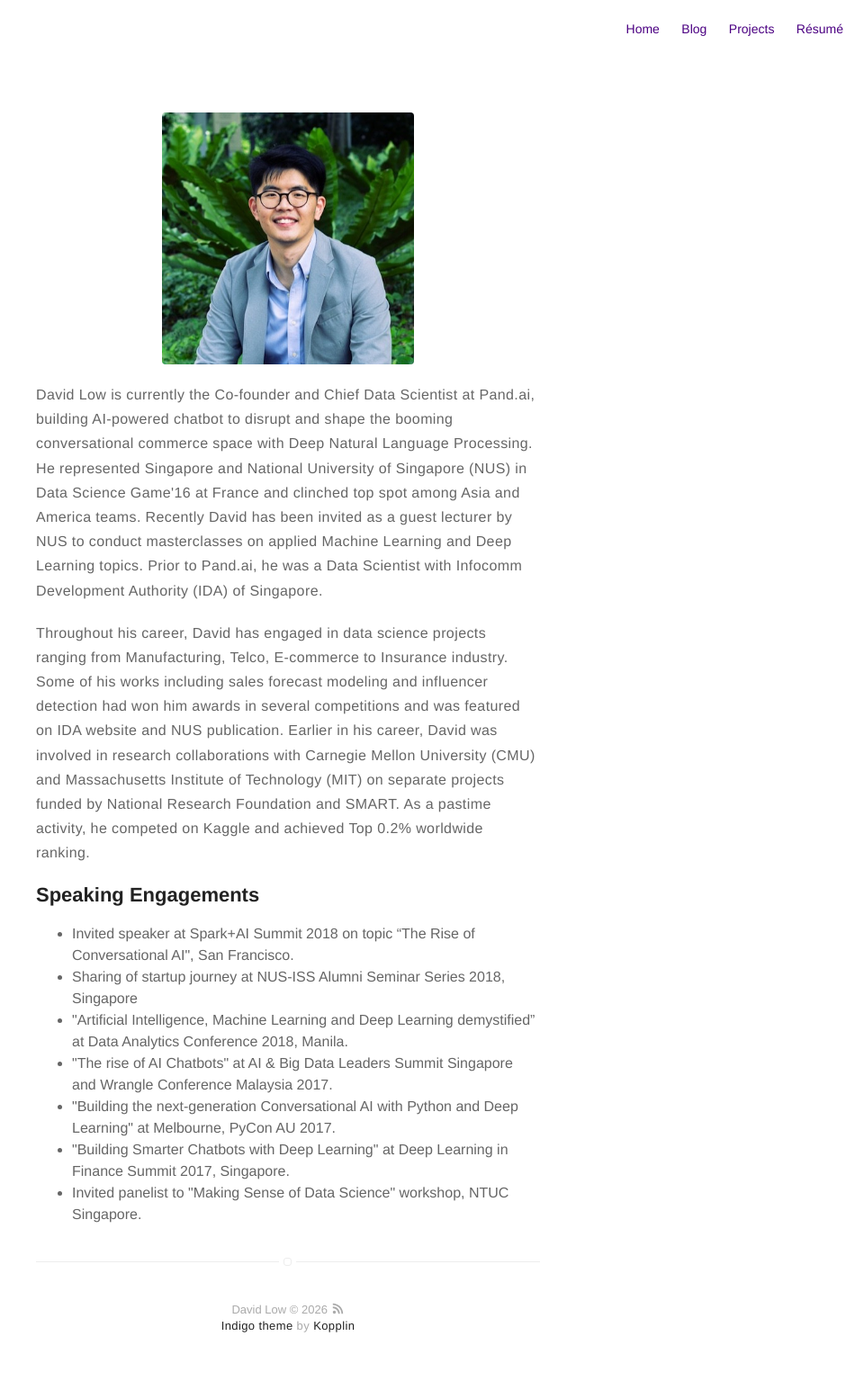
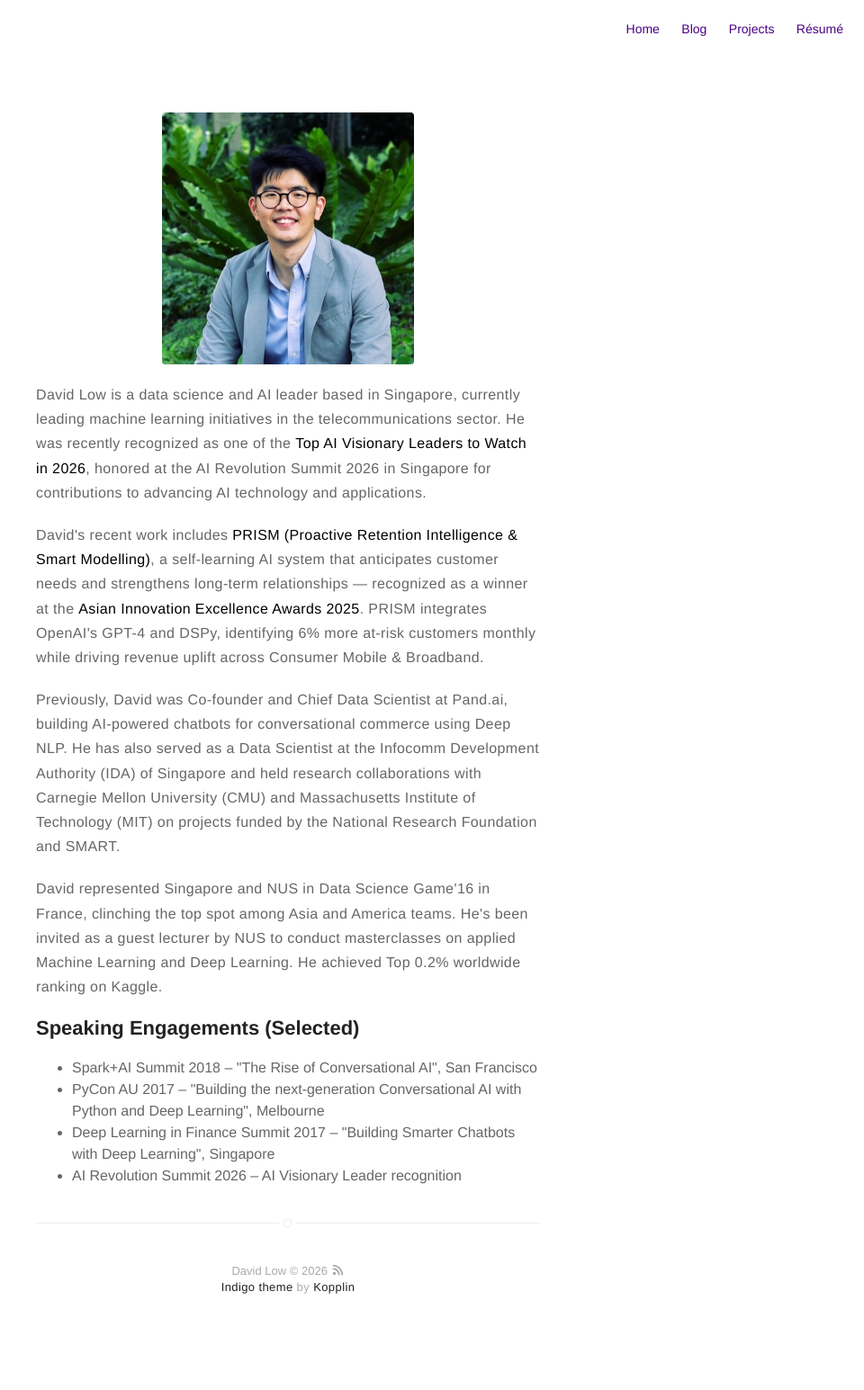
Before and after one commit to davidlowjw/davidlowjw.github.io, a Jekyll site: the page built from about.md, in a window 1280 px wide. Shown: the whole page at 90% size, without its empty margins (320-1280 px from the left). Built offline with Jekyll 4.4.1, drawn with Linux system fonts in a browser that asks for light colours; after the commit the page ends 1502 px from its top, so only the background shows below that.

Commit message:
Update bio: add PRISM, Singtel work, and 2025-2026 awards

```diff
--- a/about.md
+++ b/about.md
@@ -4,18 +4,18 @@ layout: page
 ---
 ![Profile Image]({{ site.url }}/{{ site.picture }})
 
-<p>David Low is currently the Co-founder and Chief Data Scientist at Pand.ai, building AI-powered chatbot to disrupt and shape the booming conversational commerce space with Deep Natural Language Processing. He represented Singapore and National University of Singapore (NUS) in Data Science Game'16 at France and clinched top spot among Asia and America teams. Recently David has been invited as a guest lecturer by NUS to conduct masterclasses on applied Machine Learning and Deep Learning topics. Prior to Pand.ai, he was a Data Scientist with Infocomm Development Authority (IDA) of Singapore.  </p>
+<p>David Low is a data science and AI leader based in Singapore, currently leading machine learning initiatives in the telecommunications sector. He was recently recognized as one of the <strong>Top AI Visionary Leaders to Watch in 2026</strong>, honored at the AI Revolution Summit 2026 in Singapore for contributions to advancing AI technology and applications.</p>
 
-<p>Throughout his career, David has engaged in data science projects ranging from Manufacturing, Telco, E-commerce to Insurance industry. Some of his works including sales forecast modeling and influencer detection had won him awards in several competitions and was featured on IDA website and NUS publication. Earlier in his career, David was involved in research collaborations with Carnegie Mellon University (CMU) and Massachusetts Institute of Technology (MIT) on separate projects funded by National Research Foundation and SMART. As a pastime activity, he competed on Kaggle and achieved Top 0.2% worldwide ranking.</p>
+<p>David's recent work includes <strong>PRISM (Proactive Retention Intelligence & Smart Modelling)</strong>, a self-learning AI system that anticipates customer needs and strengthens long-term relationships — recognized as a winner at the <strong>Asian Innovation Excellence Awards 2025</strong>. PRISM integrates OpenAI's GPT-4 and DSPy, identifying 6% more at-risk customers monthly while driving revenue uplift across Consumer Mobile & Broadband.</p>
 
-<h2>Speaking Engagements</h2>
+<p>Previously, David was Co-founder and Chief Data Scientist at Pand.ai, building AI-powered chatbots for conversational commerce using Deep NLP. He has also served as a Data Scientist at the Infocomm Development Authority (IDA) of Singapore and held research collaborations with Carnegie Mellon University (CMU) and Massachusetts Institute of Technology (MIT) on projects funded by the National Research Foundation and SMART.</p>
 
+<p>David represented Singapore and NUS in Data Science Game'16 in France, clinching the top spot among Asia and America teams. He's been invited as a guest lecturer by NUS to conduct masterclasses on applied Machine Learning and Deep Learning. He achieved Top 0.2% worldwide ranking on Kaggle.</p>
+
+<h2>Speaking Engagements (Selected)</h2>
 <ul class="event">
-	<li>Invited speaker at Spark+AI Summit 2018 on topic “The Rise of Conversational AI", San Francisco. </li>
-	<li>Sharing of startup journey at NUS-ISS Alumni Seminar Series 2018, Singapore</li>
-	<li>"Artificial Intelligence, Machine Learning and Deep Learning demystified” at Data Analytics Conference 2018, Manila. </li>
-	<li>"The rise of AI Chatbots" at AI & Big Data Leaders Summit Singapore and Wrangle Conference Malaysia 2017.</li>
-	<li>"Building the next-generation Conversational AI with Python and Deep Learning" at Melbourne, PyCon AU 2017.</li>
-	<li>"Building Smarter Chatbots with Deep Learning" at Deep Learning in Finance Summit 2017, Singapore. </li>
-	<li>Invited panelist to "Making Sense of Data Science" workshop, NTUC Singapore.</li>
+    <li>Spark+AI Summit 2018 – "The Rise of Conversational AI", San Francisco</li>
+    <li>PyCon AU 2017 – "Building the next-generation Conversational AI with Python and Deep Learning", Melbourne</li>
+    <li>Deep Learning in Finance Summit 2017 – "Building Smarter Chatbots with Deep Learning", Singapore</li>
+    <li>AI Revolution Summit 2026 – AI Visionary Leader recognition</li>
 </ul>
```
